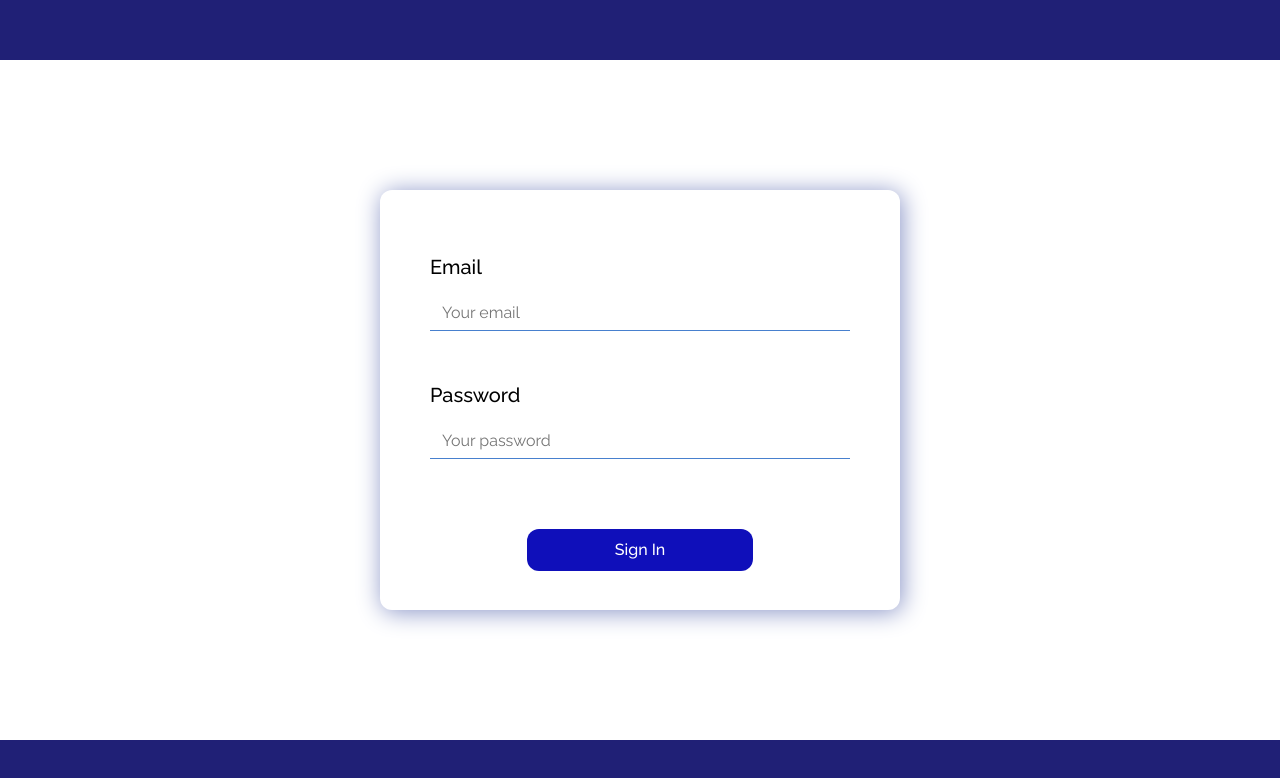
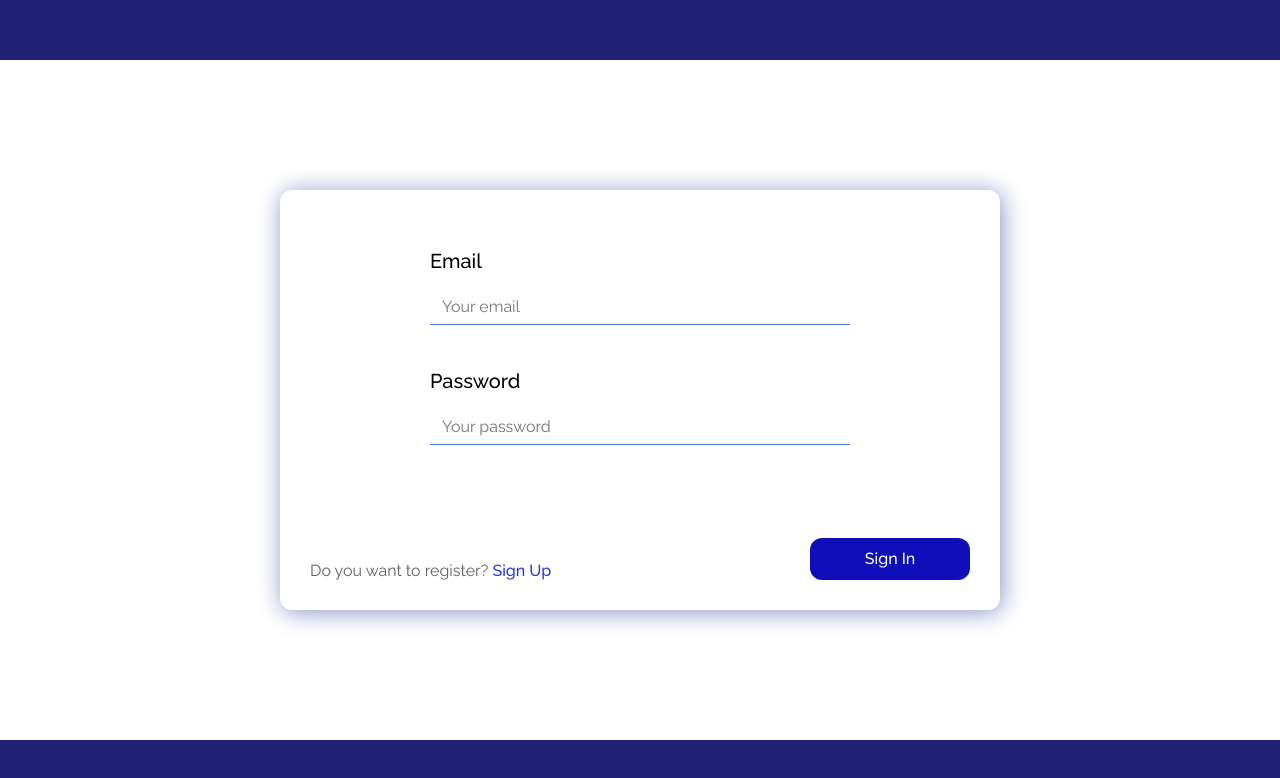
Before and after one commit to holdenn1/orchestr8-client, a React (Vite) app: page /sign-in in a window 1280 px wide. Shown: the top 778 px of the page. Built offline with nearby package versions, Linux system fonts and the light colour scheme.

Commit message:
form style fixes

```diff
--- a/src/components/UI/buttons/RegistrationFormButtons/index.tsx
+++ b/src/components/UI/buttons/RegistrationFormButtons/index.tsx
@@ -1,14 +1,18 @@
 import React, { useContext } from 'react';
-import styles from './styles.module.scss'
+import styles from './styles.module.scss';
 import { SignUpFormContext } from 'components/forms/registrationForms/SignUpForm';
 import PrevStepButton from 'ui/buttons/RegistrationFormButtons/PrevStepButton';
 import NextStepButton from 'ui/buttons/RegistrationFormButtons/NextStepButton';
 import SignUpButton from 'ui/buttons/RegistrationFormButtons/SignUpButton';
+import { Link } from 'react-router-dom';
 
 function RegistrationFormButtons() {
   const { step } = useContext(SignUpFormContext);
   return (
     <div className={styles.wrapper}>
+      <p className={styles.isAccount}>
+        Already have an account? <Link to='/sign-in'>Sign In</Link>
+      </p>
       {step > 0 && <PrevStepButton />}
       {step === 0 || step <= 1 ? <NextStepButton /> : <SignUpButton />}
     </div>
--- a/src/components/UI/buttons/RegistrationFormButtons/styles.module.scss
+++ b/src/components/UI/buttons/RegistrationFormButtons/styles.module.scss
@@ -5,8 +5,24 @@
   width: 100%;
   height: 100%;
   display: flex;
-  justify-content: flex-end;
+  justify-content: space-between;
   align-items: flex-end;
+  @media screen and (max-width: 419px){
+    flex-direction: column-reverse;
+    align-items: center;
+  }
+  .isAccount{
+    margin: 10px;
+    color: #616060;
+    text-align: center;
+    @media screen and (max-width: 419px){
+      margin: 10px 0 0 0;
+    }
+    a{
+      color: #2639dc;
+      font-weight: $font-weight-title;
+    }
+  }
   .nextStepBtn {
     @include formNavButton(#2639dc, #1e30c9);
   }
@@ -20,6 +36,4 @@
 
 .signInButton{
   @include formNavButton(#0f0fba, #0c0c9e);
-  width: 226px;
-  margin: auto;
 }
--- a/src/components/forms/registrationForms/SignInForm.tsx
+++ b/src/components/forms/registrationForms/SignInForm.tsx
@@ -4,6 +4,7 @@ import styles from './styles.module.scss';
 import TextInput from 'ui/inputs/formInputs/TextInput';
 import SignInButton from 'ui/buttons/RegistrationFormButtons/SignInButton';
 import RegistrationFormInputsWrapper from 'ui/wrappers/SignUpFormInputsWrapper/RegistrationFormInputsWrapper';
+import { Link } from 'react-router-dom';
 
 type InitialValuesSignInForm = {
   email: string;
@@ -37,7 +38,12 @@ function SignInForm(props) {
               label='Password'
             />
           </RegistrationFormInputsWrapper>
-          <SignInButton />
+          <div className={styles.btnContainer}>
+            <p className={styles.isAccount}>
+              Do you want to register? <Link to='/sign-up'>Sign Up</Link>
+            </p>
+            <SignInButton />
+          </div>
         </Form>
       )}
     </Formik>
--- a/src/components/forms/registrationForms/styles.module.scss
+++ b/src/components/forms/registrationForms/styles.module.scss
@@ -1,28 +1,51 @@
 @import 'src/assets/styles/variables';
+@import 'src/assets/styles/mixins/columnCenterFlex';
 
 .signUpForm {
   width: 720px;
-  height: 420px;
+  min-height: 420px;
   box-shadow: 2px 2px 24px 0px rgb(136, 147, 198);
   border-radius: $primary-border-radius;
   margin: $primary-margin;
   padding: $primary-padding;
   box-sizing: border-box;
   display: grid;
-  grid-template-columns: 1fr ;
-  grid-template-rows: 80px auto 80px;
-
+  grid-template-columns: 1fr;
+  grid-template-rows: 80px auto minmax(80px, 100px);
 }
 
-.signInForm{
-  width: 520px;
-  height: 420px;
+.signInForm {
+  width: 720px;
+  min-height: 420px;
   box-shadow: 2px 2px 24px 0px rgb(136, 147, 198);
   border-radius: $primary-border-radius;
   margin: $primary-margin;
   padding: $primary-padding;
   box-sizing: border-box;
   display: grid;
-  grid-template-columns: 1fr ;
-  grid-template-rows: auto 80px;
+  grid-template-columns: 1fr;
+  grid-template-rows: auto minmax(80px, 100px);
+  .btnContainer {
+    width: 100%;
+    height: 100%;
+    display: flex;
+    justify-content: space-between;
+    align-items: flex-end;
+    @media screen and (max-width: 419px) {
+      flex-direction: column-reverse;
+      align-items: center;
+    }
+    .isAccount {
+      margin: 10px;
+      color: #616060;
+      text-align: center;
+      @media screen and (max-width: 419px) {
+        margin: 10px 0 0 0;
+      }
+      a {
+        color: #2639dc;
+        font-weight: $font-weight-title;
+      }
+    }
+  }
 }
```
